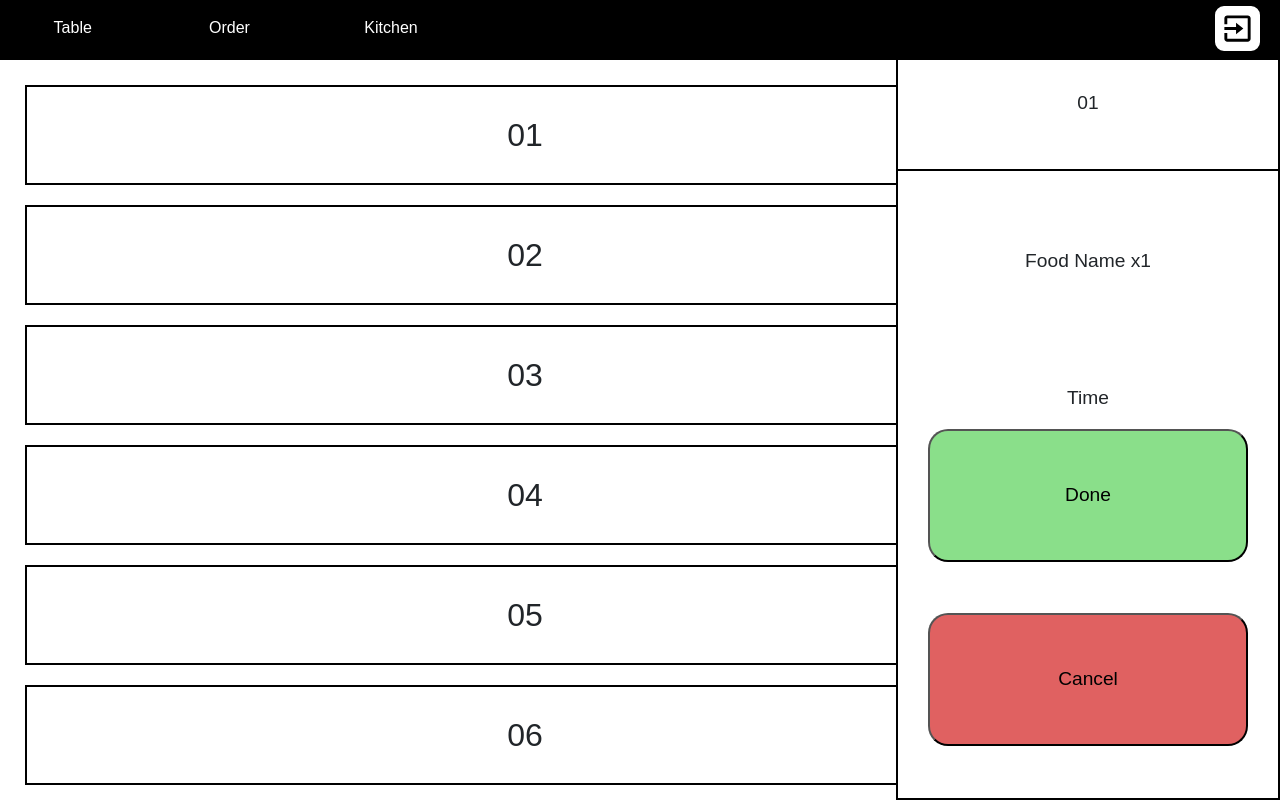
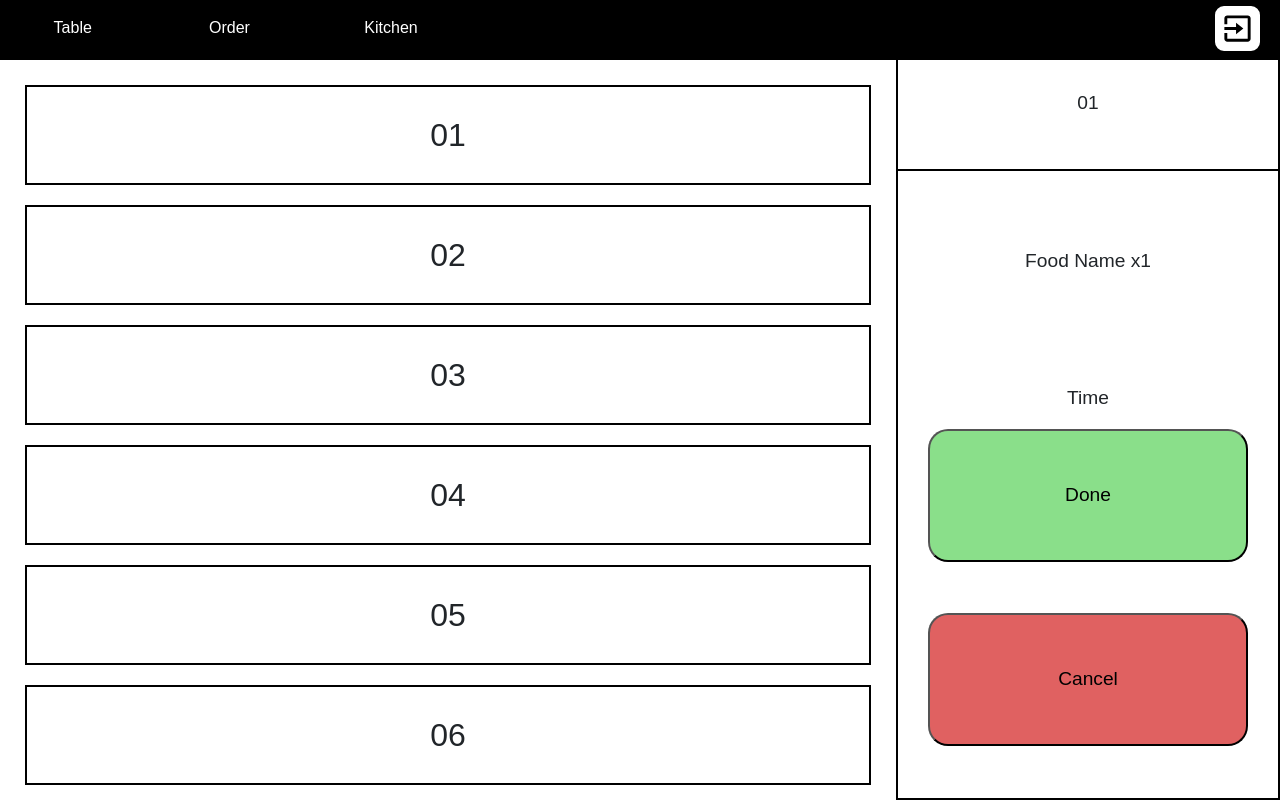
Before and after one commit to Washi-T48/KitchenRai, a React (Vite) app: page /kitchen in a window 1280 px wide. Built offline with nearby package versions, Linux system fonts and the light colour scheme.

Commit message:
patch 1.0.5

```diff
--- a/src/Kitchen.css
+++ b/src/Kitchen.css
@@ -11,8 +11,8 @@
 .main-grid-container-kitchen {
   max-height: calc(100vh - 60px);
   display: grid;
-  grid-template-columns: 0;
-  grid-auto-rows: auto;
+  grid-template-columns: auto;
+  grid-auto-rows: 1fr;
   gap: 20px;
   padding: 25px;
   background-color: none;
@@ -21,11 +21,10 @@
 }
 
 .main-grid-container-kitchen .grid-item {
-  min-width: 1000px;
   min-height: 100px;
-  max-width: 1000px;
   max-height: 150px;
   height: fit-content;
+  position: relative;
   padding: 0px;
   text-align: center;
   display: flex;
@@ -34,7 +33,6 @@
   place-items: center;
   font-size: clamp(2rem, 10vw, 1rem);
   border: 2px solid black;
-  padding-top: 25%;
 }
 
 .second-grid-container-kitchen {
--- a/src/Order.css
+++ b/src/Order.css
@@ -14,18 +14,19 @@
   display: grid;
   grid-template-columns: repeat(auto-fill, minmax(100px, 1fr));
   grid-auto-rows: 110px;
-  gap: 20px;
+  gap: 36px;
   padding: 25px;
+  padding-left: 15px;
   background-color: none;
   overflow-x: hidden;
   overflow-y: scroll;
 }
 
 .main-grid-container-order .grid-item {
-  min-width: 100px;
-  min-height: 100px;
-  max-width: 100px;
-  max-height: 100px;
+  min-width: 125px;
+  min-height: 125px;
+  max-width: 125px;
+  max-height: 125px;
   padding: 0px;
   text-align: center;
   place-items: center;
--- a/src/Table.css
+++ b/src/Table.css
@@ -77,7 +77,7 @@ body { font-family: 'Mitr', sans-serif; }
   right: 5px;
   width: 10px;
   height: 10px;
-  background-color: red;
+  background-color: rgb(223, 56, 56);
   border-radius: 50%;
   display: block;
   content: '';
@@ -90,7 +90,7 @@ body { font-family: 'Mitr', sans-serif; }
   right: 5px; /* ปรับตำแหน่งของสี่เหลี่ยมเล็กด้านขวา */
   width: 10px; /* กว้างของสี่เหลี่ยมเล็ก */
   height: 10px; /* สูงของสี่เหลี่ยมเล็ก */
-  background-color: green; /* สีเขียวสำหรับสถานะว่าง */
+  background-color: rgb(52, 209, 52); /* สีเขียวสำหรับสถานะว่าง */
   border-radius: 50%; /* ทำให้เป็นวงกลม */
   display: block;
   content: '';
--- a/src/Table.jsx
+++ b/src/Table.jsx
@@ -36,7 +36,7 @@ function Table() {
         <div className="main-body-table">
           <div className="main-grid-container-table">
             {table.map((table) => (
-              <div className="grid-item" id={table.tables_id} style={{ backgroundColor: table.available === 0 ? 'red' : 'green' }} onClick={handleTableClick}>
+              <div className="grid-item" id={table.tables_id} style={{ backgroundColor: table.available === 0 ? 'rgb(223, 56, 56)' : 'rgb(52, 209, 52)' }} onClick={handleTableClick}>
                 {table.number}
               </div>
             ))}
```
